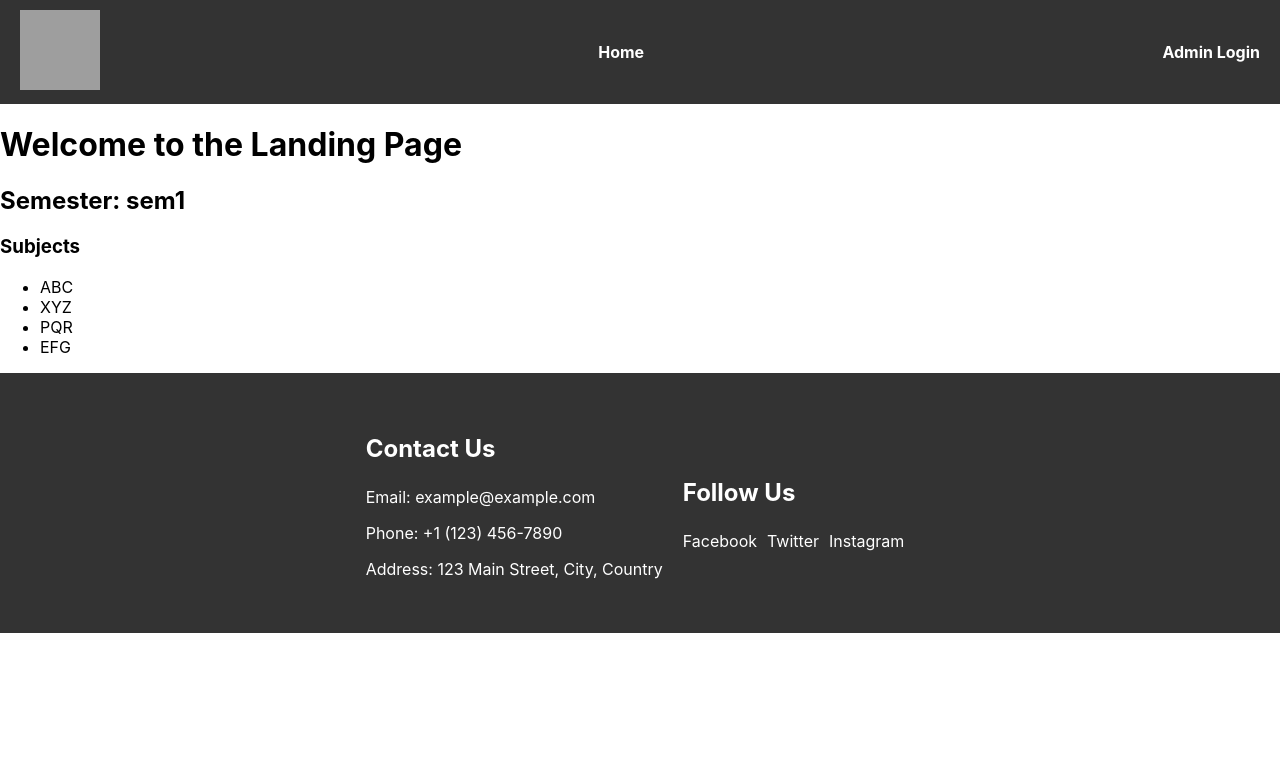
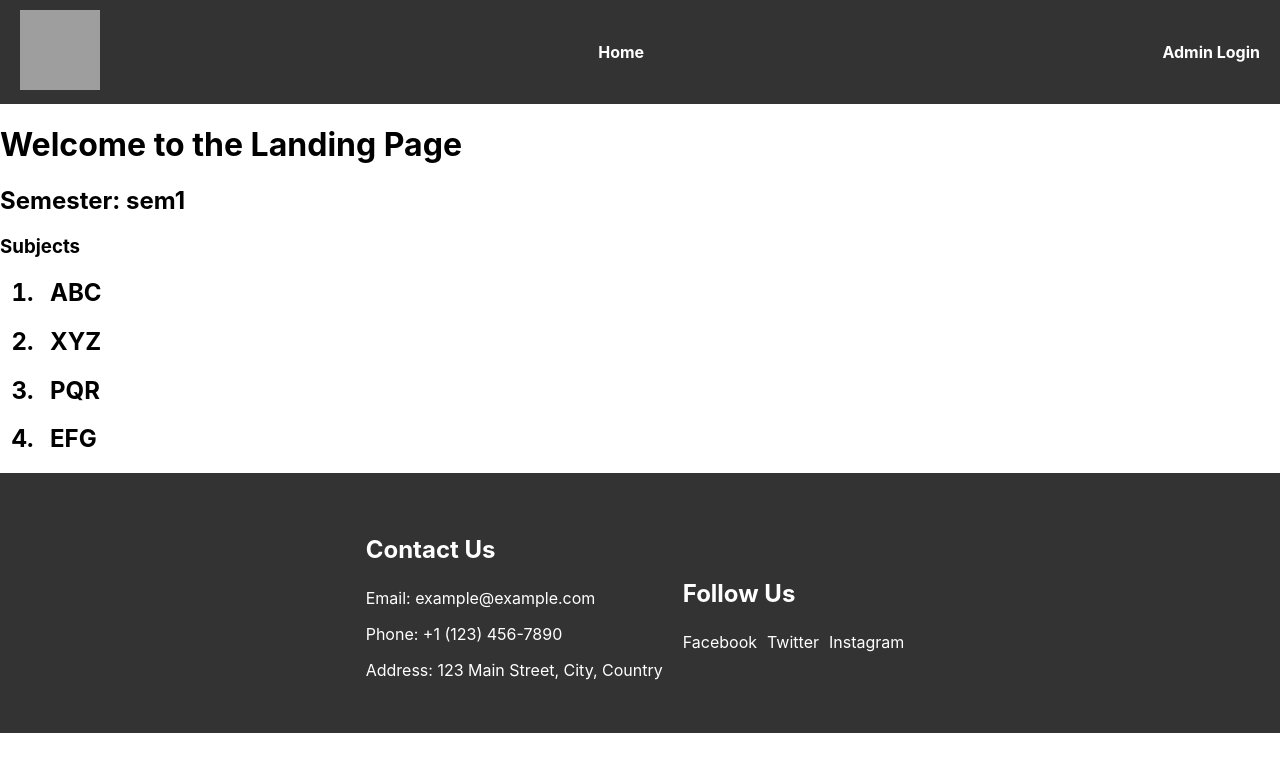
Before and after one commit to testOpsOrgs/ScholarHelpPortal, a React (Create React App) app in the folder UI/: page /2Y in a window 1280 px wide. Both pictures are taken after a click on the element 167 px from the left and 404 px from the top of the page. Shown: the top 772 px of the page. Built offline with nearby package versions, Linux system fonts and the light colour scheme; grey boxes are pictures that could not be loaded.

Commit message:
Update SemesterSubjects.js

```diff
--- a/UI/src/views/SemesterSubjects.js
+++ b/UI/src/views/SemesterSubjects.js
@@ -102,11 +102,15 @@ export default function SemesterSubjects() {
         <h2>Semester: {semester}</h2>
         <div>
           <h3>Subjects</h3>
-          <ul>
+          <ol>
             {Object.values(semesterSubjects).map((subject, index) => (
-              <li key={index}>{subject}</li>
+              <h2><li key={index}>
+                <div className='subject'>
+                    {subject}
+                </div>
+              </li></h2>
             ))}
-          </ul>
+          </ol>
         </div>
       </div>
       <Footer />
```
